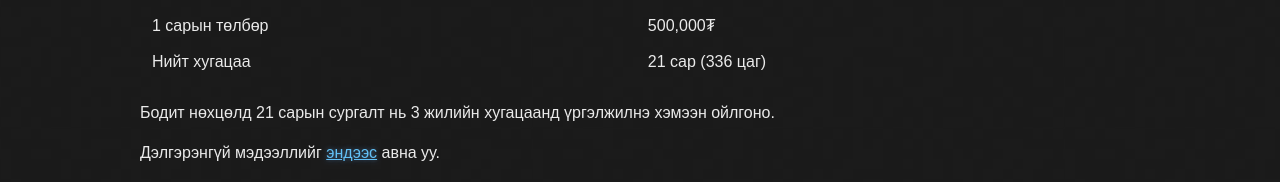
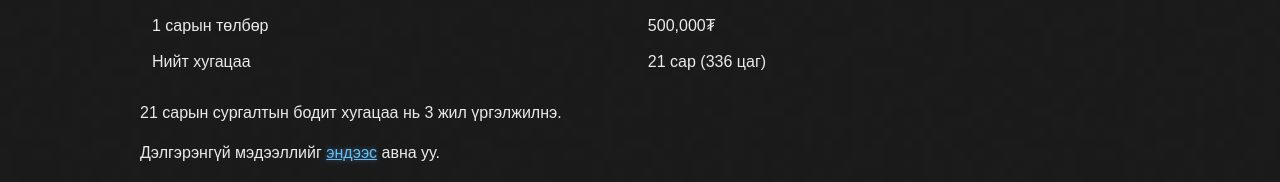
Before and after one commit to ganaatulgaa/corecode, a Jekyll site: the page built from index.md, in a window 1280 px wide. Shown: the part 1468-1650 px from the top of the page. Built offline with Jekyll 4.4.1, drawn with Linux system fonts in a browser that asks for light colours.

Commit message:
Update index.md

```diff
--- a/index.md
+++ b/index.md
@@ -60,6 +60,6 @@ layout: default
 | Нийт хугацаа   | 21 сар (336 цаг) |
 |----------------+------------------|
 
-Бодит нөхцөлд 21 сарын сургалт нь 3 жилийн хугацаанд үргэлжилнэ хэмээн ойлгоно.
+21 сарын сургалтын бодит хугацаа нь 3 жил үргэлжилнэ.
 
 Дэлгэрэнгүй мэдээллийг [эндээс](./faq.md) авна уу.
```
